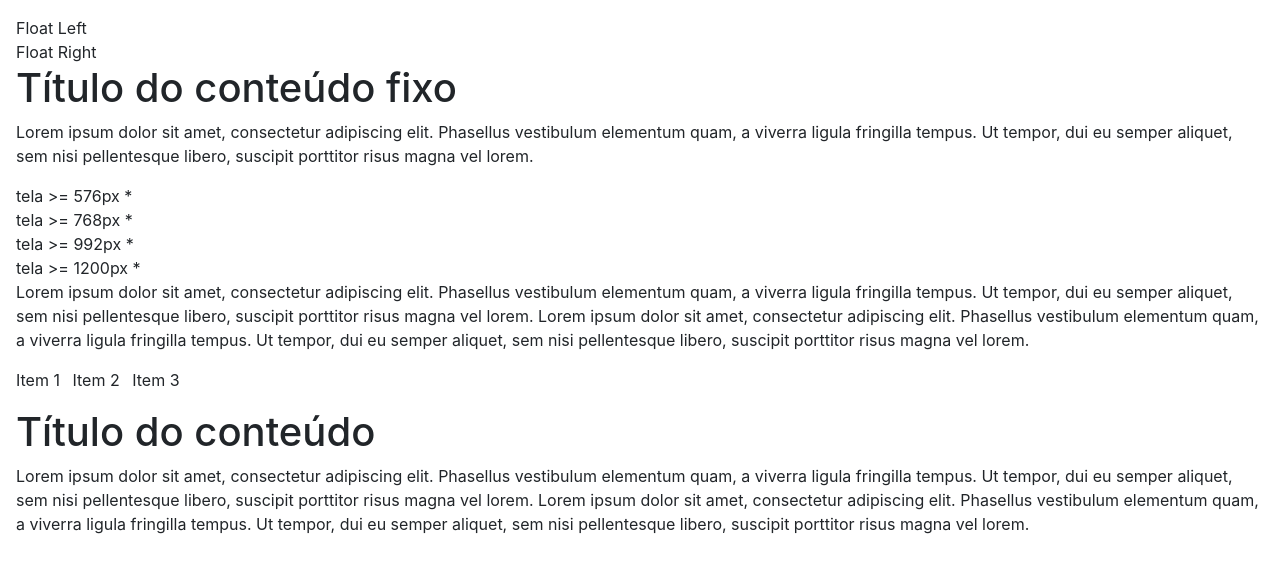
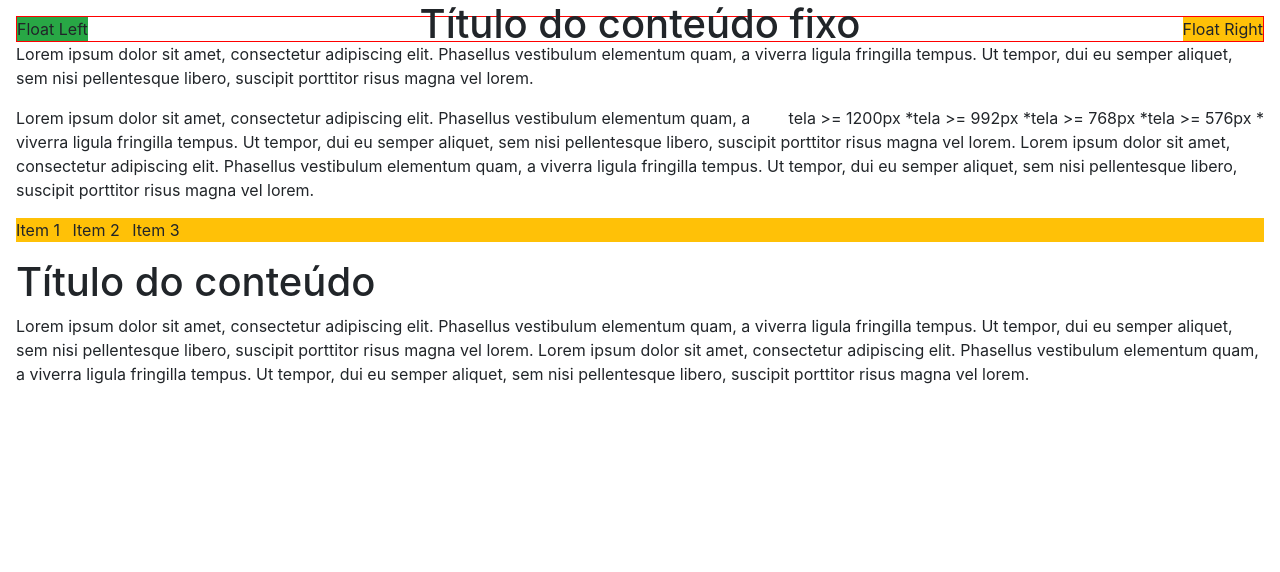
Before and after one commit to GersonST/fullstack-curso-modulo-07, a plain HTML site: page elementos-flutuantes.html in a window 1280 px wide. Drawn offline with nearby package versions, Linux system fonts and the light colour scheme.

Commit message:
Aula Elementos Flutuantes

```diff
--- a/elementos-flutuantes.html
+++ b/elementos-flutuantes.html
@@ -15,13 +15,13 @@
 
 
     <!-- Elementos flutuantes -->
-    <div style="" class="">
-        <div class="">Float Left</div>
-        <div class="">Float Right</div>
+    <div style="border:1px solid red" class="clearfix">
+        <div class="bg-success float-left">Float Left</div>
+        <div class="bg-warning float-right">Float Right</div>
     </div>
 
     <!-- Posicionamento fixo - top e bottom -->
-    <h1 class="">Título do conteúdo fixo</h1>
+    <h1 class="fixed-top text-center">Título do conteúdo fixo</h1>
     <p>Lorem ipsum dolor sit amet, consectetur adipiscing elit. Phasellus vestibulum elementum quam, a viverra ligula fringilla tempus. Ut tempor, dui eu semper aliquet, sem nisi pellentesque libero, suscipit porttitor risus magna vel lorem.</p>
 
     <!--
@@ -29,17 +29,17 @@
             tela: sm, md, lg, xl
             alinhamento: left, right
      -->
-    <div class="">tela &gt;= 576px * </div><!--Small-->
-    <div class="">tela &gt;=  768px * </div><!--Medium-->
-    <div class="">tela &gt;= 992px * </div><!--Large-->
-    <div class="">tela &gt;= 1200px * </div><!--Extra Large-->
+    <div class="float-sm-right">tela &gt;= 576px * </div><!--Small-->
+    <div class="float-md-right">tela &gt;=  768px * </div><!--Medium-->
+    <div class="float-lg-right">tela &gt;= 992px * </div><!--Large-->
+    <div class="float-xl-right">tela &gt;= 1200px * </div><!--Extra Large-->
 
 
     <p>Lorem ipsum dolor sit amet, consectetur adipiscing elit. Phasellus vestibulum elementum quam, a viverra ligula fringilla tempus. Ut tempor, dui eu semper aliquet, sem nisi pellentesque libero, suscipit porttitor risus magna vel lorem.
     Lorem ipsum dolor sit amet, consectetur adipiscing elit. Phasellus vestibulum elementum quam, a viverra ligula fringilla tempus. Ut tempor, dui eu semper aliquet, sem nisi pellentesque libero, suscipit porttitor risus magna vel lorem.</p>
 
     <!-- Colar no topo (sticky) -->
-    <ul class="list-inline">
+    <ul class="list-inline bg-warning sticky-top">
       <li class="list-inline-item">Item 1</li>
       <li class="list-inline-item">Item 2</li>
       <li class="list-inline-item">Item 3</li>
```
